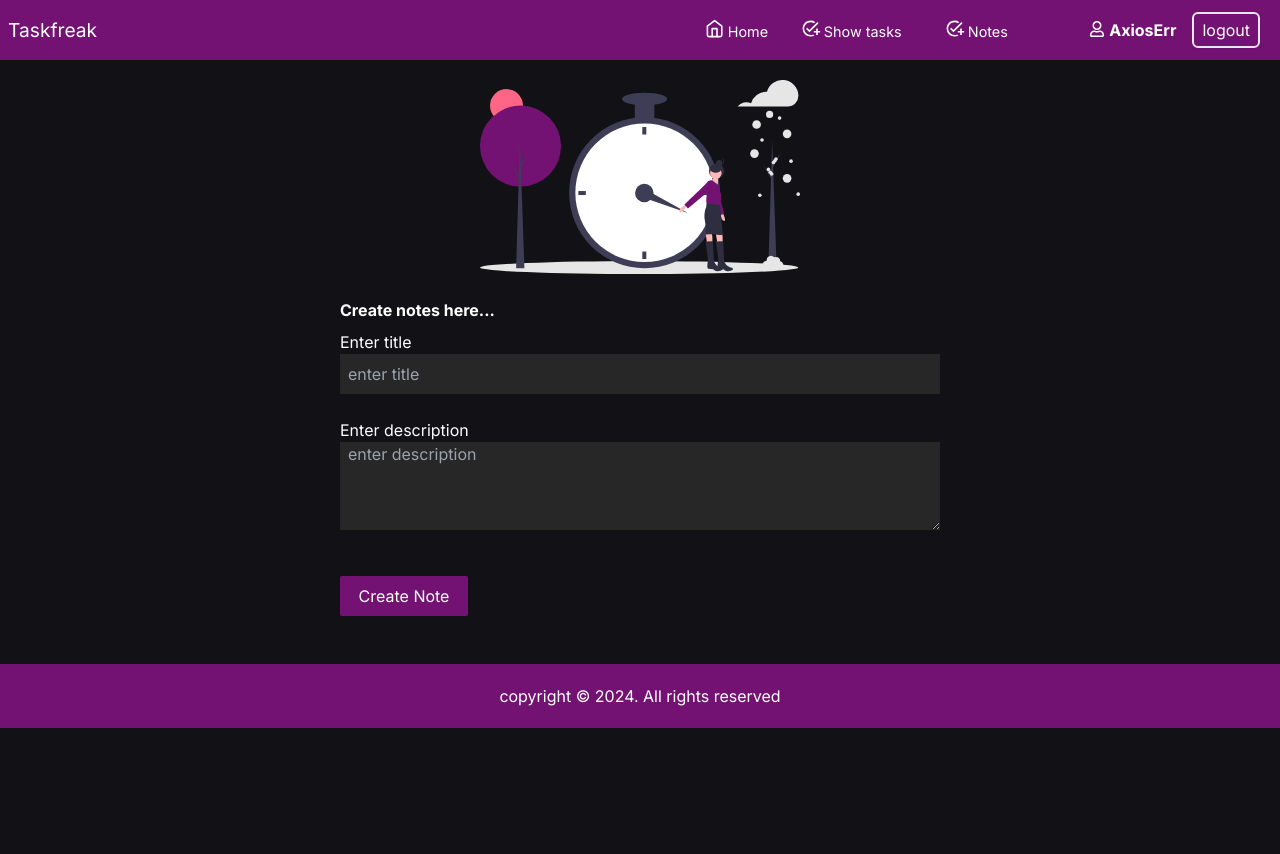
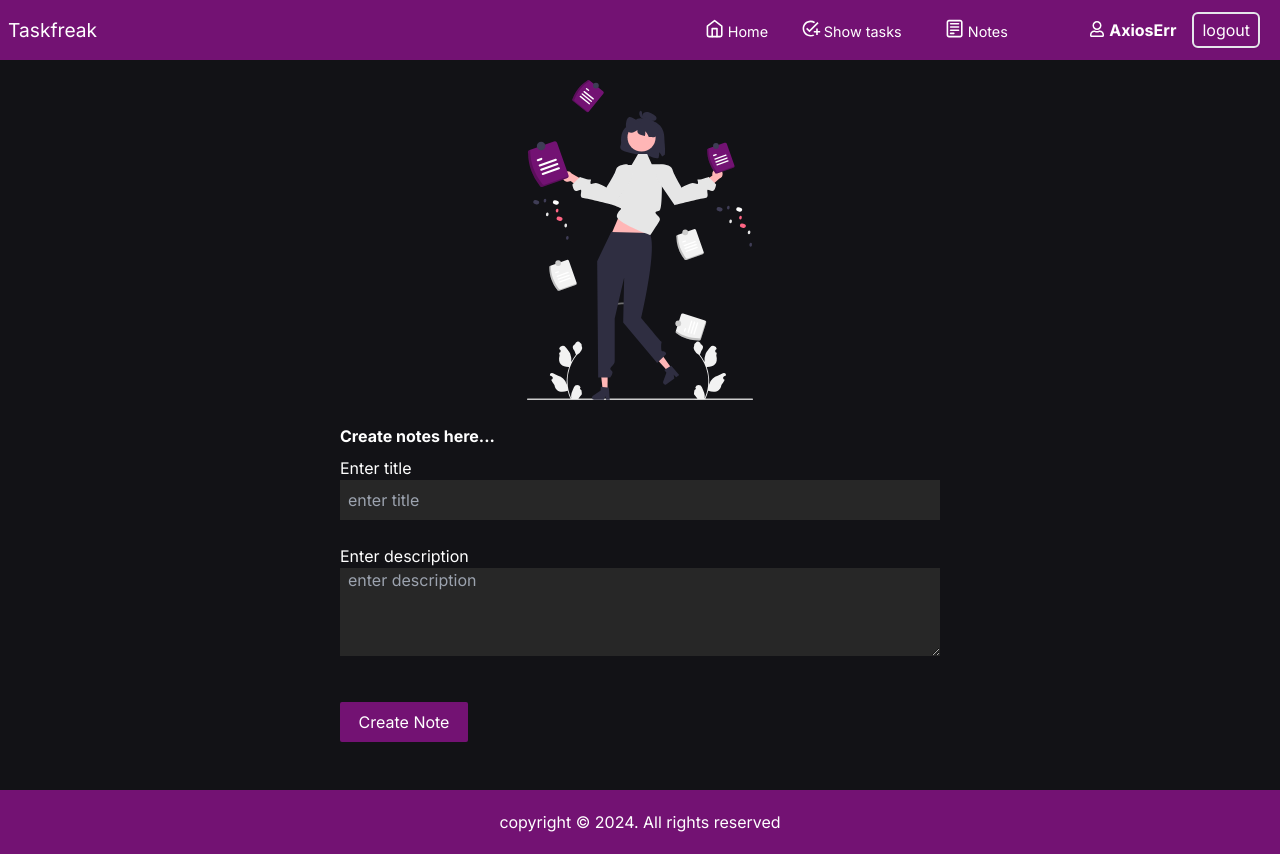
Before and after one commit to Piyush07p/task-manager, a Next.js app: page /notes in a window 1280 px wide. Before the commit the page ends 800 px from the top, so only its background shows below. Built offline with nearby package versions, Linux system fonts and the light colour scheme; no server answers.

Commit message:
added svg and notes icon

```diff
--- a/src/app/components/navbar.js
+++ b/src/app/components/navbar.js
@@ -12,6 +12,7 @@ import { FiHome } from "react-icons/fi";
 import { FaRegUser } from "react-icons/fa";
 import { GrTask } from "react-icons/gr";
 import { MdAddTask } from "react-icons/md";
+import { CgNotes } from "react-icons/cg";
 
 const Navbar = () => {
    const {currUser,setCurrUser}=useContext(UserContext)
@@ -53,7 +54,7 @@ const Navbar = () => {
                             <Link href="/tasklist"><MdAddTask style={{display:"inline-block",marginBottom:"0.3rem",marginRight:"0.2rem"}} /><span className='hidden sm:inline text-[0.9rem]  sm:group-hover:inline'>Show tasks</span></Link>
                         </li>
                         <li className='group  sm:w-[8rem]    sm:hover:w-[8rem] sm:mx-2 navli text-[1.2rem] sm:text-[1.2rem]  '>
-                            <Link href="/noteslist"><MdAddTask style={{display:"inline-block",marginBottom:"0.3rem",marginRight:"0.2rem"}} /><span className='hidden sm:inline text-[0.9rem]  sm:group-hover:inline'>Notes</span></Link>
+                            <Link href="/noteslist"><CgNotes style={{display:"inline-block",marginBottom:"0.3rem",marginRight:"0.2rem"}} /><span className='hidden sm:inline text-[0.9rem]  sm:group-hover:inline'>Notes</span></Link>
                         </li>
                         {
                             (currUser)?
--- a/src/app/notes/page.js
+++ b/src/app/notes/page.js
@@ -2,7 +2,7 @@
 
 import React, { useState,useEffect } from 'react'
 import Image from "next/image";
-import svg from '../assets/taskpageImg.svg'
+import svg from '../assets/notes_svg.svg'
 import { createNotes } from '@/services/notesService';
 import {ToastContainer,toast} from 'react-toastify'
 import 'react-toastify/dist/ReactToastify.css';
@@ -55,7 +55,7 @@ const page = () => {
         <section className='p-2 text-white flex flex-col items-center  '>
             <ToastContainer />
               <div className=' mt-3 ' >
-                <Image alt='image' className='w-[16rem] sm:w-[20rem]' src={svg}/>
+                <Image alt='image' className='w-[16rem] sm:w-[20rem] h-[20rem]' src={svg}/>
               </div>
               <div className=' p-4 w-[95%] sm:w-[60%] md:w-[50%]  my-2 text-black'>
                 <h1 className='text-white font-bold mb-2'>Create notes here...</h1>
--- a/src/app/page.js
+++ b/src/app/page.js
@@ -15,6 +15,8 @@ export default function Home() {
                 <p className="flex w-full  py-1"><span><LiaHandPointRight className="text-[1.2rem]  mx-2"/></span>Track your task status (pending,important,completed) and set tasks to be completed.</p>
                 <p className="flex w-full py-1"><span><LiaHandPointRight className="text-[1.2rem]  mx-2"/></span>Track your daily task performance accuracy.</p>
                 <p className="flex w-full py-1"><span><LiaHandPointRight className="text-[1.2rem]  mx-2"/></span>Get your overall accuracy based on your performance.</p>
+                <p className="flex w-full py-1"><span><LiaHandPointRight className="text-[1.2rem]  mx-2"/></span>Create and modify notes </p>
+
 
              </ul>
           </div>
```
Also changed, not shown: src/app/assets/notes_svg.svg (added).
